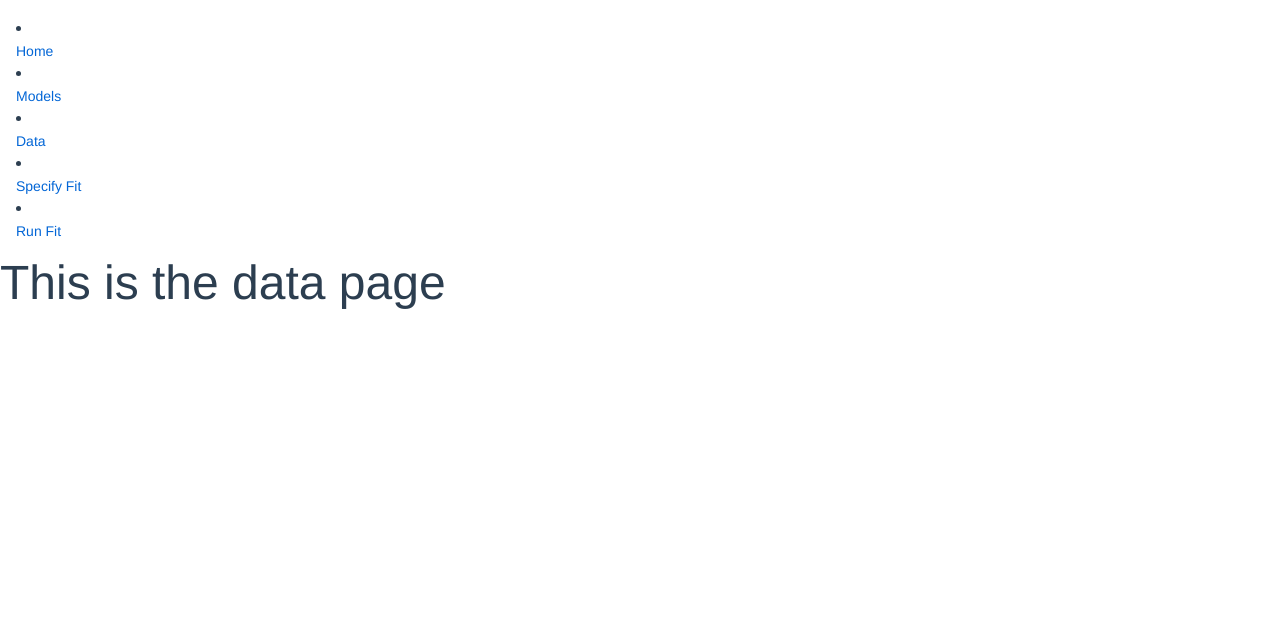
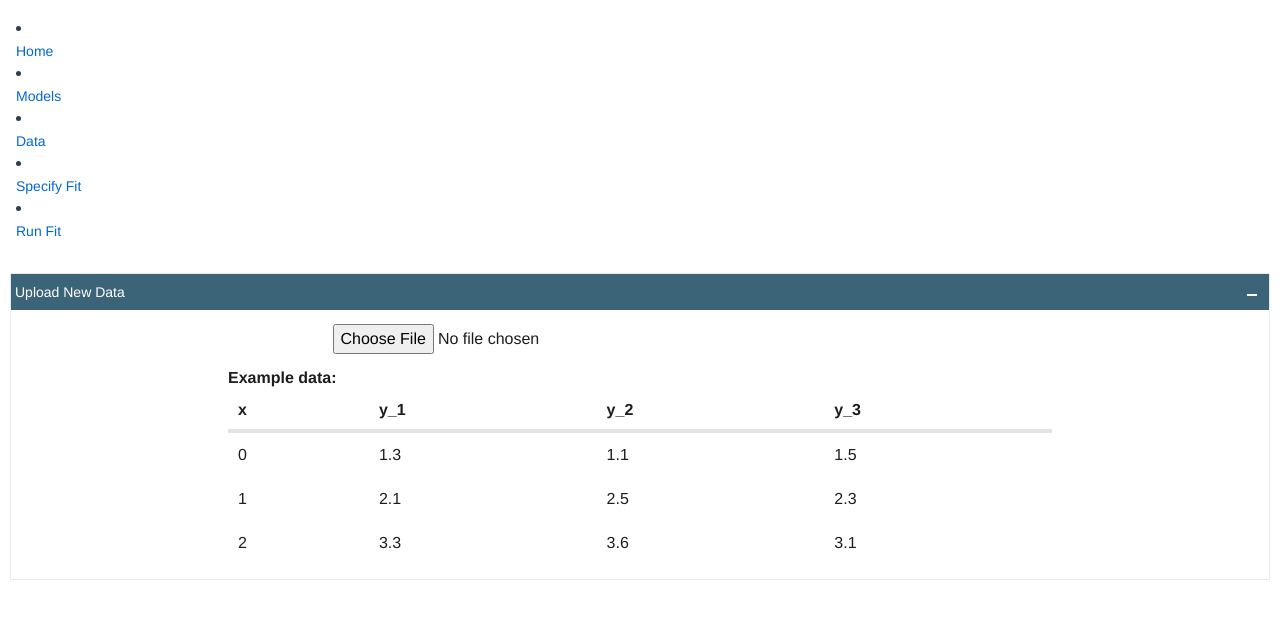
Before and after one commit to juliusbierk/simultant, a Vue app: page /data in a window 1280 px wide. Shown: the top 618 px of the page. Built offline with nearby package versions, Linux system fonts and the light colour scheme.

Commit message:
Upload data

```diff
--- a/src/views/Data.vue
+++ b/src/views/Data.vue
@@ -1,5 +1,117 @@
 <template>
-  <div>
-    <h1>This is the data page</h1>
+  <div style="padding:10px" class="grid">
+    <div class="row">
+      <div class="cell">
+        <div class="window" v-bind:class="{ minimized: !create_open }">
+          <div class="window-caption">
+            <!--            <span class="icon mif-windows"></span>-->
+            <span class="title">Upload New Data</span>
+
+            <div class="buttons">
+              <span
+                v-show="create_open"
+                @click="create_open = false"
+                class="btn-min defaultcursor"
+              ></span>
+              <span
+                v-show="!create_open"
+                @click="create_open = true"
+                class="btn-max defaultcursor"
+              ></span>
+            </div>
+          </div>
+          <div class="window-content p-2">
+            <div v-show="!file_chosen" class="row flex-justify-center">
+              <div class="cell-6">
+                <input
+                  id="file"
+                  type="file"
+                  data-role="file"
+                  data-mode="drop"
+                  @change="upload"
+                />
+              </div>
+            </div>
+
+            <div class="row">
+              <div class="cell-8 offset-2">
+                <b>{{ filename }}:</b>
+                <table class="table">
+                  <thead>
+                    <tr>
+                      <th v-for="s in header" v-bind:key="s" v-html="s"></th>
+                    </tr>
+                  </thead>
+                  <tbody>
+                    <tr v-for="i in data.length" v-bind:key="i">
+                      <td
+                        v-for="j in data[i - 1].length"
+                        v-bind:key="j"
+                        v-html="data[i-1][j-1]"
+                      ></td>
+                    </tr>
+                  </tbody>
+                </table>
+              </div>
+            </div>
+          </div>
+        </div>
+      </div>
+    </div>
   </div>
 </template>
+
+<script>
+export default {
+  name: "Data",
+  data: function() {
+    return {
+      py: "http://127.0.0.1:7555",
+      create_open: true,
+      file_chosen: false,
+      header: ["x", "y_1", "y_2", "y_3"],
+      data: [
+        ["0", "1.3", "1.1", "1.5"],
+        ["1", "2.1", "2.5", "2.3"],
+        ["2", "3.3", "3.6", "3.1"]
+      ],
+        filename: "Example data"
+    };
+  },
+  methods: {
+    upload(e) {
+      var files = e.target.files;
+      if (files) {
+        // this.file_chosen = true;
+
+        // For now just do one file:
+        const formData = new FormData();
+        for (const file of files) {
+          formData.append(file.name, file);
+        }
+
+        fetch(this.py + "/upload_data", {
+          method: "POST",
+          body: formData
+        })
+          .then(async result => {
+            const data = await result.json();
+            this.header = data.example.header;
+            this.data = data.example.data;
+            this.filename = data.example.fname;
+          })
+          .catch(() => {
+            alert("Could not process file. Are you sure this is a csv file?");
+          });
+      }
+    }
+  },
+  mounted: function() {}
+};
+</script>
+
+<style>
+.files {
+  display: none;
+}
+</style>
--- a/src/views/Models.vue
+++ b/src/views/Models.vue
@@ -38,9 +38,9 @@
                           <span style="font-size: 18px;" class="ml-1">{{
                             name
                           }}</span>
-                          <span class="badge">{{
-                            content.expr_mode ? "" : "ODE"
-                          }}</span>
+                          <span v-if="content.expr_mode" class="badge"
+                            >ODE</span
+                          >
                         </button>
                       </div>
 
@@ -312,7 +312,7 @@ import "codemirror/mode/python/python.js";
 import _ from "lodash";
 
 export default {
-  name: "Home",
+  name: "Models",
   data: function() {
     return {
       py: "http://127.0.0.1:7555",
```
Also changed, not shown: 1 other file (tests, documents, lock files or other folders).
